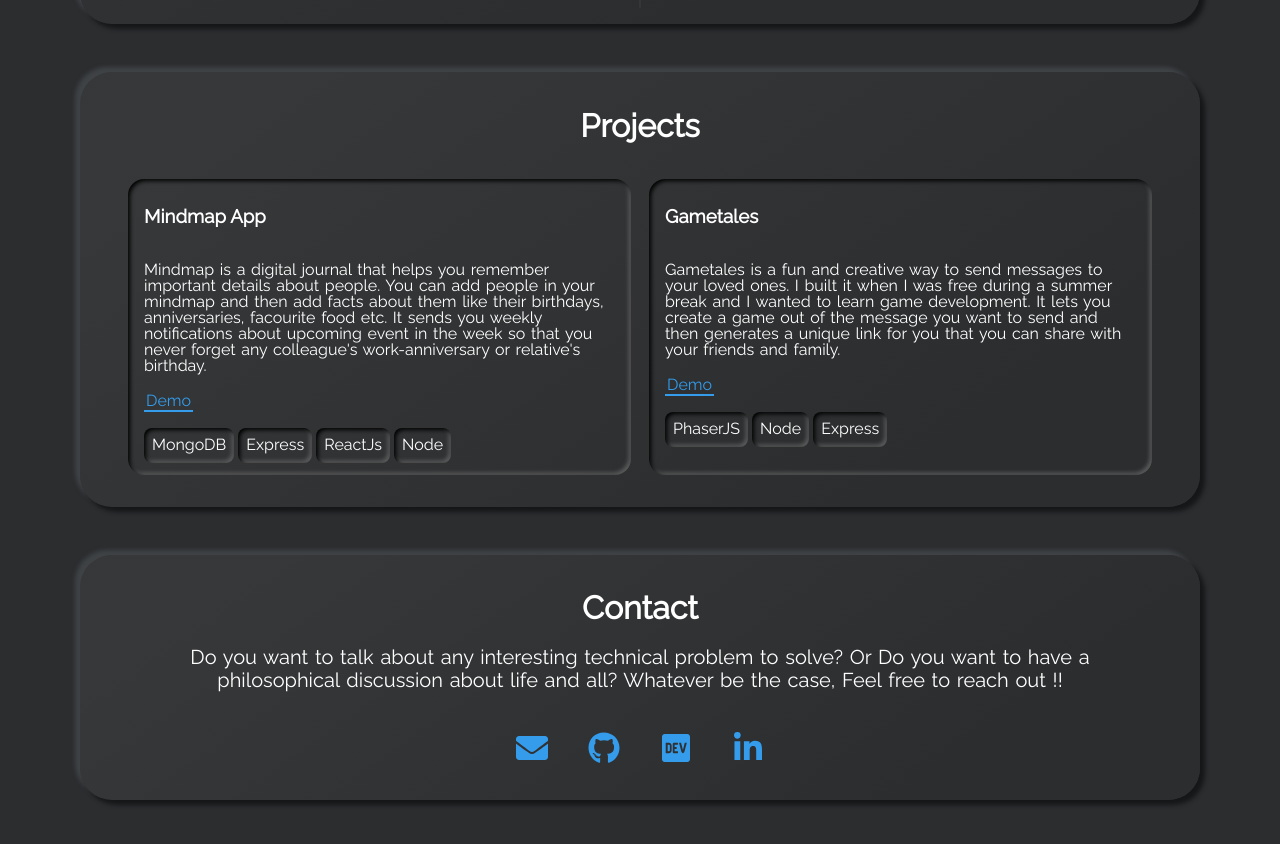
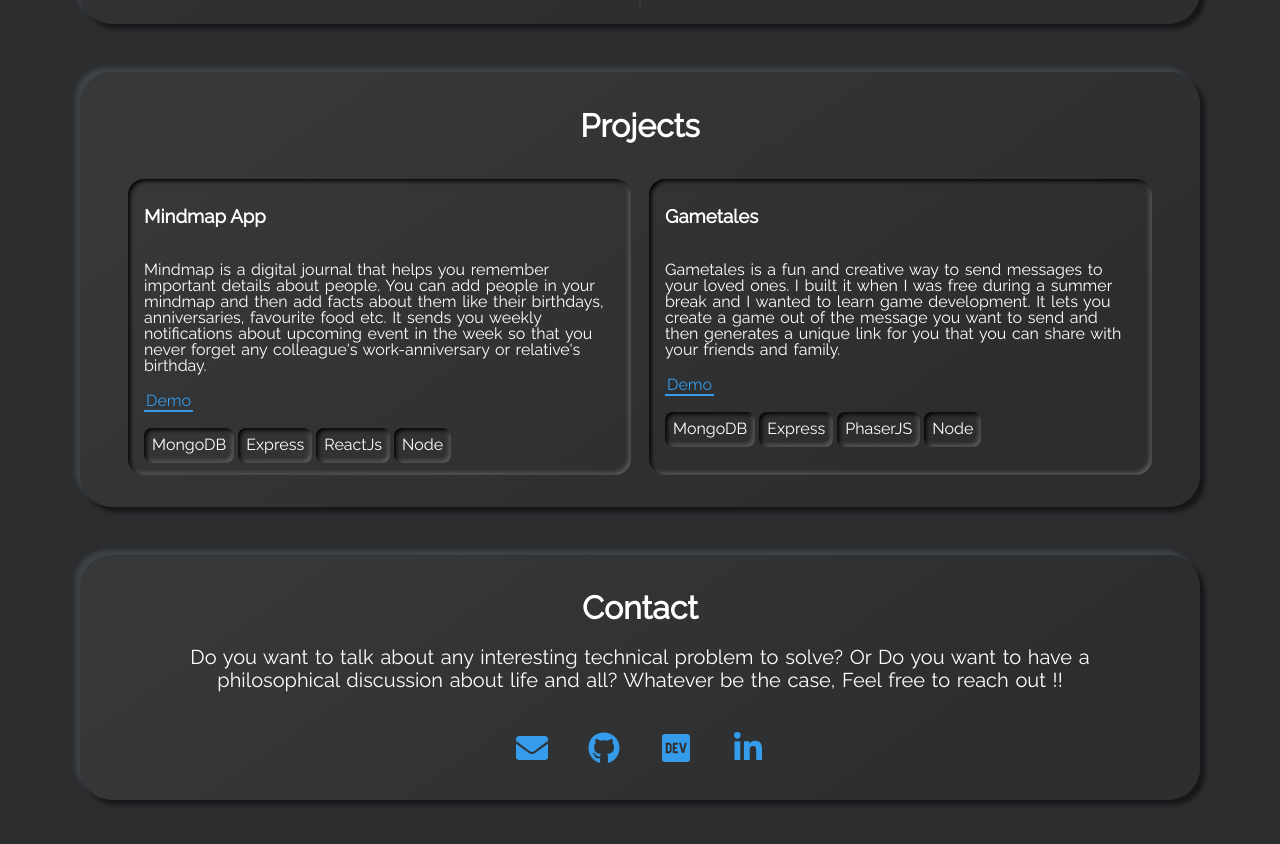
Before and after one commit to piyushchhabra/piyushchhabra.github.io, a Jekyll site: the page built from index.html, in a window 1280 px wide and 900 px high, scrolled down 2774 px. Shown: the top 844 px of the window. Built offline with Jekyll 4.4.1, drawn with Linux system fonts in a browser that asks for light colours.

Commit message:
fixed typos in description

```diff
--- a/_data/projects.yml
+++ b/_data/projects.yml
@@ -14,7 +14,7 @@
 #     - tag: Node
 
 - name: Mindmap App
-  descr: "Mindmap is a digital journal that helps you remember important details about people. You can add people in your mindmap and then add facts about them like their birthdays, anniversaries, facourite food etc. It sends you weekly notifications about upcoming event in the week so that you never forget any colleague's work-anniversary or relative's birthday."
+  descr: "Mindmap is a digital journal that helps you remember important details about people. You can add people in your mindmap and then add facts about them like their birthdays, anniversaries, favourite food etc. It sends you weekly notifications about upcoming event in the week so that you never forget any colleague's work-anniversary or relative's birthday."
   demo: https://themindmap.app
   tags:
     - tag: MongoDB
@@ -26,6 +26,7 @@
   descr: "Gametales is a fun and creative way to send messages to your loved ones. I built it when I was free during a summer break and I wanted to learn game development. It lets you create a game out of the message you want to send and then generates a unique link for you that you can share with your friends and family."
   demo: https://gametales-live.web.app/?ref=st&t=demo
   tags:
+    - tag: MongoDB
+    - tag: Express
     - tag: PhaserJS
     - tag: Node
-    - tag: Express
```
